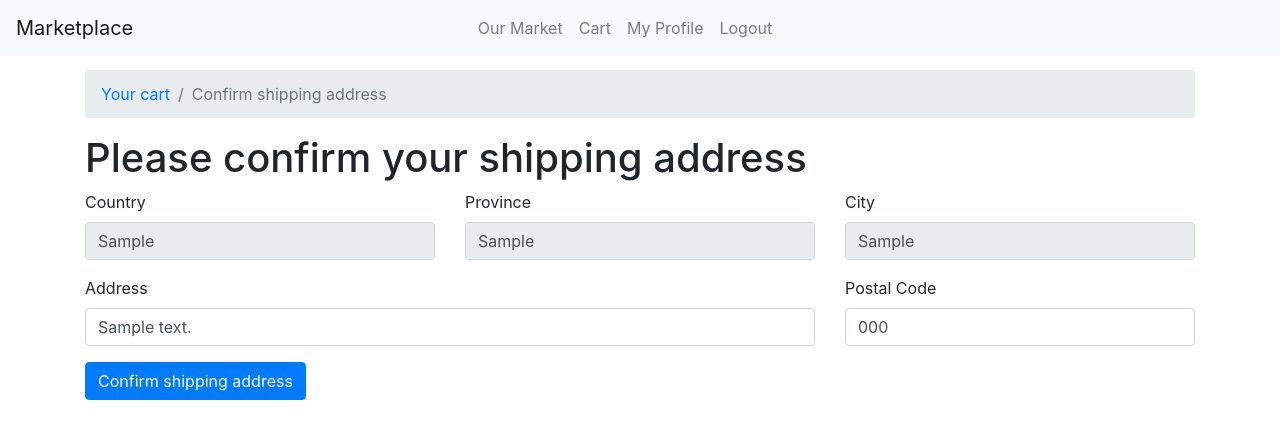
After one commit to OlivierGL/Marketplace, a Django app: page /order/review-shipping/ in a window 1280 px wide. The commit adds this page. Shown: the top 439 px of the page. Run offline with Django 3.2, Linux system fonts and the light colour scheme; a user stored in the database is signed in; tables that the repository leaves empty hold one stand-in row (values such as "Sample post"); parts of the project's set-up code (start-up, migrations or seed data) failed here and were passed over; some libraries are stand-ins or nearby versions.

Commit message:
Change Address relation to other models and forms

```diff
--- a/Marketplace/Market/templates/Market/cart.html
+++ b/Marketplace/Market/templates/Market/cart.html
@@ -20,7 +20,7 @@
                         </li>
                         <li class="bg-light list-group-item text-center">
                             <a class="btn btn-primary bg-dark"
-                               href="/order">Checkout</a>
+                               href="/order/review-shipping">Checkout</a>
                         </li>
                     </ul>
                 </div>
--- /dev/null
+++ b/Marketplace/Orders/forms.py
@@ -0,0 +1,8 @@
+from django import forms
+from Users import models as user_models
+
+
+class ShippingAddressForm(forms.ModelForm):
+    class Meta:
+        model = user_models.Address
+        fields = ['id', 'country', 'province', 'city', 'street_address', 'postal_code']
--- a/Marketplace/Orders/models.py
+++ b/Marketplace/Orders/models.py
@@ -1,5 +1,5 @@
 from django.db import models
-from Users.models import UserInfo
+from Users.models import UserInfo, Address
 from Market.models import Product
 
 
@@ -8,7 +8,7 @@ class Order(models.Model):
     buyer = models.ForeignKey(UserInfo, related_name='buyer', on_delete=models.CASCADE)
     seller = models.ForeignKey(UserInfo, related_name='seller', on_delete=models.CASCADE)
     timestamp = models.DateTimeField(auto_now_add=True)
-    shipping = models.TextField()
+    shipping = models.ForeignKey(Address, related_name='shipping_address', on_delete=models.DO_NOTHING)
 
 
 # an order product that is related to a given order with order_id
--- /dev/null
+++ b/Marketplace/Orders/templates/Orders/confirm_shipping.html
@@ -0,0 +1,64 @@
+{% extends "Market/base.html" %}
+{% block content %}
+    <nav aria-label="breadcrumb">
+        <ol class="breadcrumb">
+            <li class="breadcrumb-item"><a href="/cart">Your cart</a></li>
+            <li class="breadcrumb-item active" aria-current="page">Confirm shipping address</li>
+        </ol>
+    </nav>
+    <h1>Please confirm your shipping address</h1>
+    <form action="" method="post">
+        {% csrf_token %}
+        <fieldset>
+            <input type="hidden" id="addressIdInput" name="addressId" value="{{ form.initial.id }}">
+            <div class="row">
+                <div class="col">
+                    <div class="form-group">
+                        <label for="countryInput">Country</label>
+                        <input type="text" class="form-control" id="countryInput" name="country"
+                               value="{{ form.country.value }}" readonly="readonly">
+                        <small id="countryError" class="form-text text-muted">{{ areaConstraintMessage }}</small>
+                    </div>
+                </div>
+                <div class="col">
+                    <div class="form-group">
+                        <label for="provinceInput">Province</label>
+                        <input type="text" class="form-control" id="provinceInput" name="province"
+                               value="{{ form.province.value }}" readonly="readonly">
+                        <small id="provinceError" class="form-text text-muted">{{ areaConstraintMessage }}</small>
+                    </div>
+                </div>
+                <div class="col">
+                    <div class="form-group">
+                        <label for="cityInput">City</label>
+                        <input type="text" class="form-control" id="cityInput" name="city"
+                               value="{{ form.city.value }}" readonly="readonly">
+                        <small id="cityError" class="form-text text-muted">{{ areaConstraintMessage }}</small>
+                    </div>
+                </div>
+            </div>
+            <div class="row">
+                <div class="col-8">
+                    <div class="form-group">
+                        <label for="streetAddressInput">Address</label>
+                        <input type="text" class="form-control" id="streetAddressInput" name="street_address"
+                               value="{{ form.street_address.value }}">
+                        <small id="streetAddressError" class="form-text text-muted">{{ form.street_address.errors }}
+                        </small>
+                    </div>
+                </div>
+                <div class="col">
+                    <div class="form-group">
+                        <label for="postalCodeInput">Postal Code</label>
+                        <input type="text" class="form-control" id="postalCodeInput" name="postal_code"
+                               value="{{ form.postal_code.value }}">
+                        <small id="postalCodeError" class="form-text text-muted">{{ form.postal_code.errors }}</small>
+                    </div>
+                </div>
+            </div>
+        </fieldset>
+        <p>
+            <input class="btn btn-primary" type="submit" value="Confirm shipping address"/>
+        </p>
+    </form>
+{% endblock %}
--- a/Marketplace/Orders/urls.py
+++ b/Marketplace/Orders/urls.py
@@ -4,6 +4,7 @@ from . import views
 
 
 urlpatterns = [
-    path('', views.checkout_order, name='checkout'),
+    path('checkout/', views.checkout_order, name='checkout'),
+    path('review-shipping/', views.shipping_info, name='review-shipping'),
     path('paypal/', include('paypal.standard.ipn.urls')),
 ]
--- a/Marketplace/Orders/views.py
+++ b/Marketplace/Orders/views.py
@@ -4,10 +4,26 @@ from django.urls import reverse
 from paypal.standard.forms import PayPalPaymentsForm
 from Users import models as user_models
 from Market import models as market_models
+from . import forms
 import decimal
 
 PROV_TAX_RATE = decimal.Decimal(0.09975)
 FED_TAX_RATE = decimal.Decimal(0.05)
+
+
+@login_required
+def shipping_info(request):
+    context = {}
+    if request.method == 'POST':
+        shipping_info_form = forms.ShippingAddressForm(request.POST)
+        if shipping_info_form.is_valid():
+            shipping_info_form.save()
+    else:
+        current_user = user_models.UserInfo.objects.get(user=request.user)
+        form = forms.ShippingAddressForm(instance=current_user.user_address.first())
+        context['form'] = form
+
+    return render(request, "Orders/confirm_shipping.html", context)
 
 
 @login_required
--- a/Marketplace/Users/models.py
+++ b/Marketplace/Users/models.py
@@ -1,5 +1,13 @@
 from django.db import models
 from django.contrib.auth.models import User
+
+
+# The Marketplace user. The Django User is used as a building block, but additional information is
+# stored in the UserInfo table.
+class UserInfo(models.Model):
+    phone_number = models.TextField(null=True)
+    user = models.OneToOneField(User, on_delete=models.CASCADE)
+    rating = models.IntegerField()
 
 
 class Address(models.Model):
@@ -8,12 +16,4 @@ class Address(models.Model):
     city = models.TextField()
     street_address = models.TextField()
     postal_code = models.TextField()
-
-
-# The Marketplace user. The Django User is used as a building block, but additional information is
-# stored in the UserInfo table.
-class UserInfo(models.Model):
-    phone_number = models.TextField(null=True)
-    user = models.OneToOneField(User, on_delete=models.CASCADE)
-    rating = models.IntegerField()
-    address = models.ForeignKey(Address, on_delete=models.CASCADE)
+    user = models.ForeignKey(UserInfo, related_name='user_address', on_delete=models.DO_NOTHING)
--- a/Marketplace/Users/templates/Users/profile.html
+++ b/Marketplace/Users/templates/Users/profile.html
@@ -20,8 +20,8 @@
                             <div class="container font-weight-light">
                                 <h4>Contact information</h4>
                                 {{ user_info.user.first_name }} {{ user_info.user.last_name }} <br/>
-                                {{ user_info.address.street_address }} <br/>
-                                {{ user_info.address.city }}, {{ user_info.address.province }}, {{ user_info.address.country }} - {{ user_info.address.postal_code }} <br/>
+                                {{ address.street_address }} <br/>
+                                {{ address.city }}, {{ address.province }}, {{ address.country }} - {{ address.postal_code }} <br/>
                                 {{ user_info.phone_number }}
                             </div>
                         </li>
```
Also changed, not shown: Marketplace/Orders/templates/Orders/checkout_order.html (+9 -1 lines), Marketplace/Users/forms.py (+27 -18 lines), Marketplace/Users/views.py (+13 -9 lines), Marketplace/Orders/migrations/0002_auto_20200414_1010.py (added), Marketplace/Users/migrations/0005_auto_20200414_1008.py (added).
